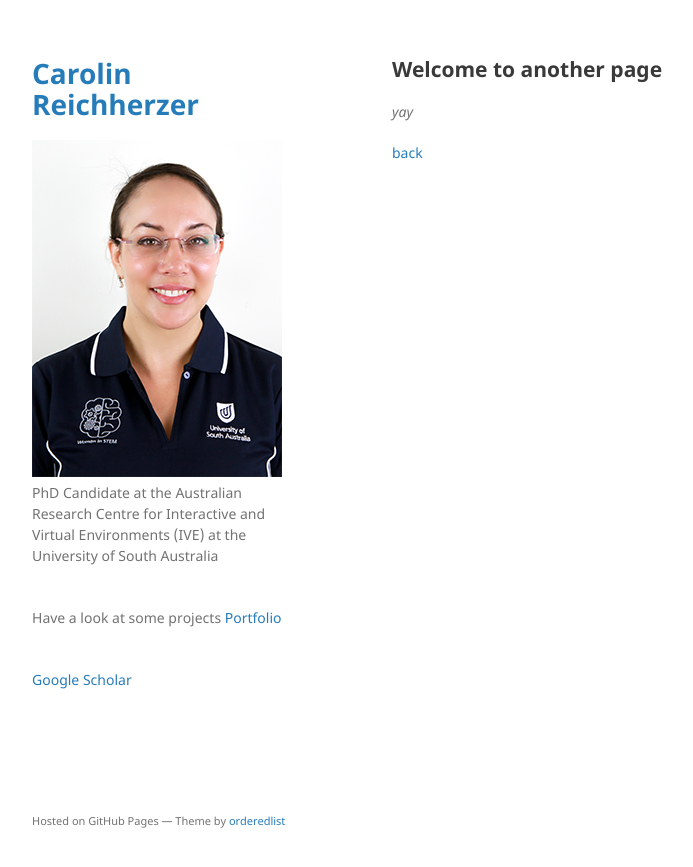
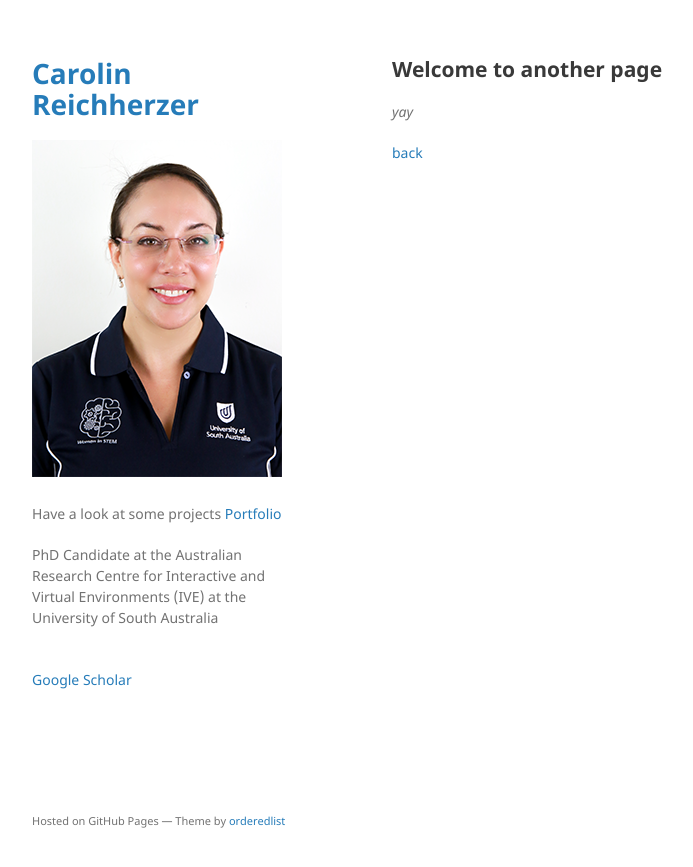
Before and after one commit to kiwicarolin/kiwicarolin.github.io, a Jekyll site: the page built from portfolio.md, in a window 1280 px wide. Shown: the top 867 px of the page, without its empty margins (178-871 px from the left). Built offline with Jekyll 4.4.1, drawn with Linux system fonts in a browser that asks for light colours; our own code applies the rules of GitHub Pages for plain Markdown files; part of the change alters nothing that is shown.

Commit message:
no message

```diff
--- a/_layouts/default.html
+++ b/_layouts/default.html
@@ -19,9 +19,9 @@
         {% if site.logo %}
           <img src="{{site.logo | relative_url}}" alt="Logo" />
         {% endif %}
+        <p><br>Have a look at some projects <a href="./portfolio.html" target="_top">Portfolio</a></p>
 
         <p>{{ site.description | default: site.github.project_tagline }}</p>
-        <p><br>Have a look at some projects <a href="./portfolio.html" target="_top">Portfolio</a></p>
 
         <p>  <br><a href="https://scholar.google.com/citations?hl=en&user=mv2LqCIAAAAJ" target="_top">Google Scholar</a>
         </p>
```
